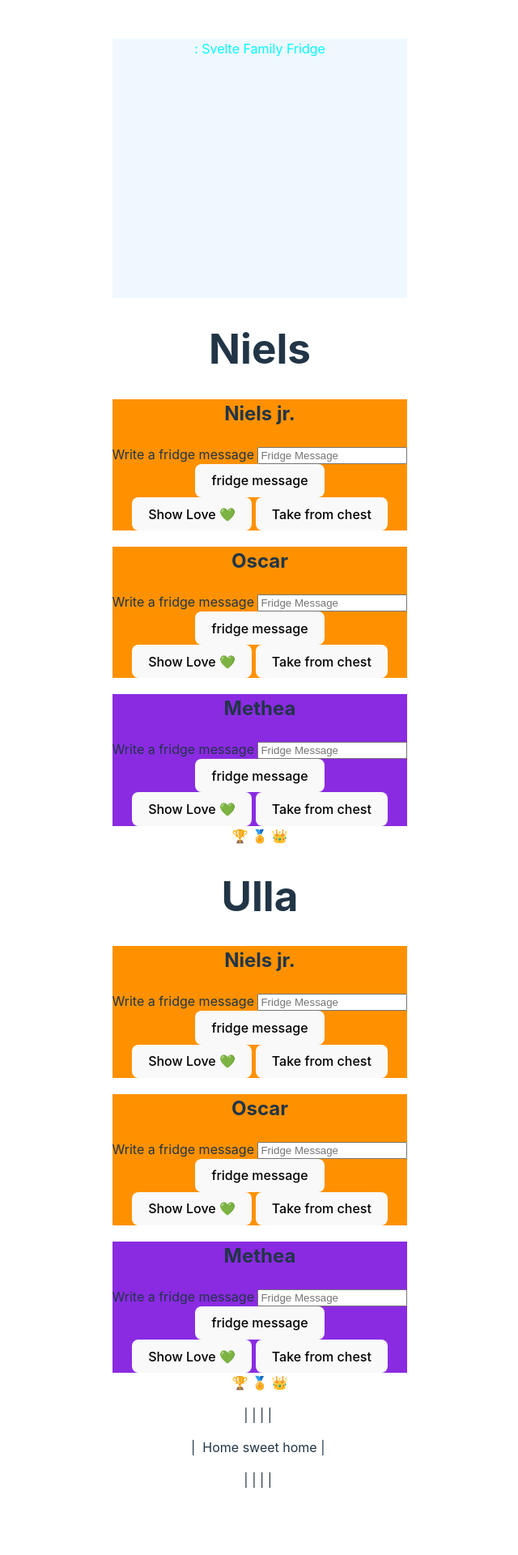
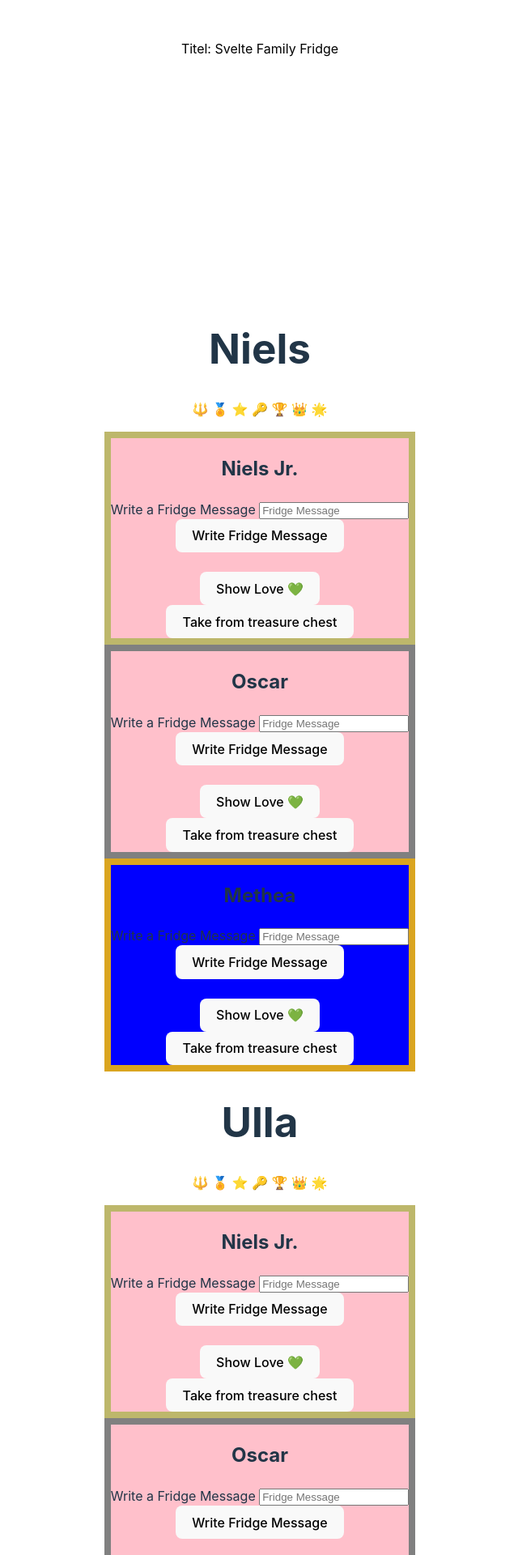
Before and after one commit to ErdalErdem/Fullstack-Node.js-Semester4, a Svelte app in the folder 07._First_Svelte_Project/: page / in a window 1280 px wide. Shown: the top 1920 px of the page at 81% size, without its empty margins (319-959 px from the left). Before the commit the page ends 1887 px from the top, so only its background shows below. Built offline with nearby package versions, Linux system fonts and the light colour scheme.

Commit message:
class work

```diff
--- a/07._First_Svelte_Project/src/App.svelte
+++ b/07._First_Svelte_Project/src/App.svelte
@@ -1,28 +1,31 @@
 <script>
-import Home from './components/Home/Home.svelte'
+  import Fridge from './components/Fridge/Fridge.svelte';
+import Home from './components/Home/Home.svelte';
   import Parent from './components/Parent/Parent.svelte';
 
   const parents = ["Niels", "Ulla"];
-    const children =[
+  const children = [
       {
-    name: "Niels jr.",
+          name: "Niels Jr.",
           familySheep: "black-sheep"
       },
       {
           name: "Oscar",
           familySheep: "grey-sheep"
-
       },
       {
           name: "Methea",
           isGirl: true
       }
-
-    ]
+  ];
 
 </script>
 
+
 <Home>
-  <Parent parantName={parents[0]} myChildren={children}/>
-  <Parent parantName={parents[1]} myChildren={children}/>
+  <Parent parentName={parents[0]} myChildren={children} />
+  <Parent parentName={parents[1]} myChildren={children} />
 </Home>
+
+<h1>Basement</h1>
+<Fridge fridgeHeight={20} />
--- a/07._First_Svelte_Project/src/components/Child/Child.svelte
+++ b/07._First_Svelte_Project/src/components/Child/Child.svelte
@@ -1,64 +1,68 @@
 <script>
-
     export let child;
     export let onShowLove;
     export let onTakeFromTreasureChest;
 
-import { fridgeMessages } from "../../stores/fridgeMessageStore";
+    import { fridgeMessages } from "../../stores/fridgeMessageStore.js";
 
-let fridMessageInputValue = "";
+    let fridgeMessageInputValue = "";
 
     function submitFridgeMessage() {
         const newFridgeMessage = {
             creator: child.name,
-            message: fridMessageInputValue
+            message: fridgeMessageInputValue
         };
-        fridgeMessages.set([...$fridgeMessages, newFridgeMessage]);
-        fridMessageInputValue = "";
+        // fridgeMessages.set([...$fridgeMessages, newFridgeMessage]);
+
+        fridgeMessages.update((fridgeMessagesStoreValue) => {
+            fridgeMessagesStoreValue.push(newFridgeMessage);
+            return fridgeMessagesStoreValue;
+        });
+
+        fridgeMessageInputValue = "";
+
     }
-
 </script>
-
 
 <div
     class:is-girl={child.isGirl}
     class:is-boy={!child.isGirl}
     class={child.familySheep || "not-a-sheep"}
-
 >
-
     <h2>{child.name}</h2>
 
-<label for="fridgeMessage"> Write a fridge message </label>
+    <label for="fridgeMessage">Write a Fridge Message</label>
     <input type="text" name="fridgeMessage" placeholder="Fridge Message"
-    bind:value={fridMessageInputValue}
+            bind:value={fridgeMessageInputValue}
     >
     <br>
-<button on:click={submitFridgeMessage}> fridge message</button>
-<br>
+    <button on:click={submitFridgeMessage}>Write Fridge Message</button>
+    <br><br>
 
     <button on:click={() => onShowLove(child.name)}>Show Love 💚</button>
-
-<button on:click={onTakeFromTreasureChest}> Take from chest</button>
-
+    <br>
+    <button on:click={() => onTakeFromTreasureChest(child.name)}>Take from treasure chest</button>
 </div>
 
+
 <style>
-
     .is-girl {
         background-color: blue;
     }
 
     .is-boy {
-    background-color: rgb(255, 145, 0);
-
+        background-color: pink;
     }
 
     .not-a-sheep {
-    background-color: blueviolet;
+        border: 0.5em solid goldenrod;
     }
 
+    .grey-sheep {
+        border: 0.5em solid grey;
+    }
 
-
-
+    .black-sheep {
+        border: 0.5em solid darkkhaki;
+    }
 </style>
--- /dev/null
+++ b/07._First_Svelte_Project/src/components/Fridge/Fridge.svelte
@@ -0,0 +1,19 @@
+<script>
+    import { fridgeMessages } from "../../stores/fridgeMessageStore.js";
+
+    export let fridgeHeight = 40;
+</script>
+
+<div class="fridge" style="min-height: {fridgeHeight}vh">
+    {#each $fridgeMessages as fridgeMessage}
+        <p>{fridgeMessage.creator ?? "Titel"}: {fridgeMessage.message}</p>
+    {/each}
+</div>
+
+<style>
+    .fridge {
+        background-color: white;
+        color: black;
+        border-radius: 1.5em;
+    }
+</style>
--- a/07._First_Svelte_Project/src/components/Home/Home.svelte
+++ b/07._First_Svelte_Project/src/components/Home/Home.svelte
@@ -1,26 +1,20 @@
 <script>
-import { fridgeMessages } from "../../stores/fridgeMessageStore";
+    import Fridge from "../Fridge/Fridge.svelte";
 
+  </script>
 
-</script>
-<div class="fridge">
-{#each $fridgeMessages as fridgeMessages }
-    <p>{ fridgeMessages.creator ?? ""}: {fridgeMessages.message}</p>
-{/each}
-    </div>
+  <Fridge />
 
-<slot> </slot>
+  <slot></slot>
 
-<p>|&nbsp;|&nbsp;|&nbsp;|&nbsp;</p>
-<p>|&nbsp; Home sweet home |&nbsp;</p>
-<p>|&nbsp;|&nbsp;|&nbsp;|&nbsp;</p>
-
-<style>
-
-.fridge {
-    background-color: aliceblue;
-    color: aqua;
-    min-height: 40vh;
-}
-
-</style>
+  <p>|&nbsp;&nbsp;&nbsp;&nbsp;&nbsp;&nbsp;&nbsp;
+      &nbsp;&nbsp;&nbsp;&nbsp;&nbsp;&nbsp;&nbsp;&nbsp;&nbsp;
+      &nbsp;&nbsp;&nbsp;&nbsp;&nbsp;&nbsp;&nbsp;&nbsp;&nbsp;
+      &nbsp;&nbsp;&nbsp;&nbsp;&nbsp;&nbsp;&nbsp;&nbsp;&nbsp;
+      |</p>
+      <p>&nbsp;&nbsp;&nbsp;Home sweet home </p>
+  <p>|&nbsp;&nbsp;&nbsp;&nbsp;&nbsp;&nbsp;&nbsp;
+      &nbsp;&nbsp;&nbsp;&nbsp;&nbsp;&nbsp;&nbsp;&nbsp;&nbsp;
+      &nbsp;&nbsp;&nbsp;&nbsp;&nbsp;&nbsp;&nbsp;&nbsp;&nbsp;
+      &nbsp;&nbsp;&nbsp;&nbsp;&nbsp;&nbsp;&nbsp;&nbsp;&nbsp;
+      |</p>
--- a/07._First_Svelte_Project/src/components/Parent/Parent.svelte
+++ b/07._First_Svelte_Project/src/components/Parent/Parent.svelte
@@ -1,40 +1,32 @@
 <script>
-
-    export let parantName
-    export let myChildren
+    export let parentName;
+    export let myChildren;
 
     import Child from "../Child/Child.svelte";
 
     function handleShowLove(childName) {
-    console.log(`${parantName} is loved by ${childName} very much`)
+        console.log(`${parentName} is loved by ${childName} veeeeery much.`);
     }
 
-let treasureChest = ["🏆", "🏅", "👑"];
-
-
+    let treasureChest = ["🔱", "🏅", "⭐️", "🔑", "🏆", "👑", "🌟"];
 
     function handleTakeFromTreasureChest(childName) {
         treasureChest.pop();
         treasureChest = treasureChest;
-
-
     }
 
-// Assigment: Create a loot box / treasure chest full of items (emojis)
-// each parent has a treasure chest and the children can take one item at a time
-// remember to follow the cenventions of the handle* and on*
-// display the treasure chest items in the parent component
-
+    // assignment give parents the power to wipe the fridge
 </script>
 
-<h1>{parantName}</h1>
+<h1>{parentName}</h1>
 
-<!-- assigment pass each set pf children to each parent-->
+<p>
+{#each treasureChest as treasure}
+    {treasure + " "}
+{/each}
+</p>
 
 {#each myChildren as child}
-    <Child child={child} onShowLove={handleShowLove} onTakeFromTreasureChest={handleTakeFromTreasureChest}/>
+    <Child child={child} onShowLove={handleShowLove}
+        onTakeFromTreasureChest={handleTakeFromTreasureChest} />
 {/each}
-
-{#each treasureChest as treasure }
-    {treasure + " "}
-{/each}
```
Lines whose indentation alone changed are shown as unchanged.
